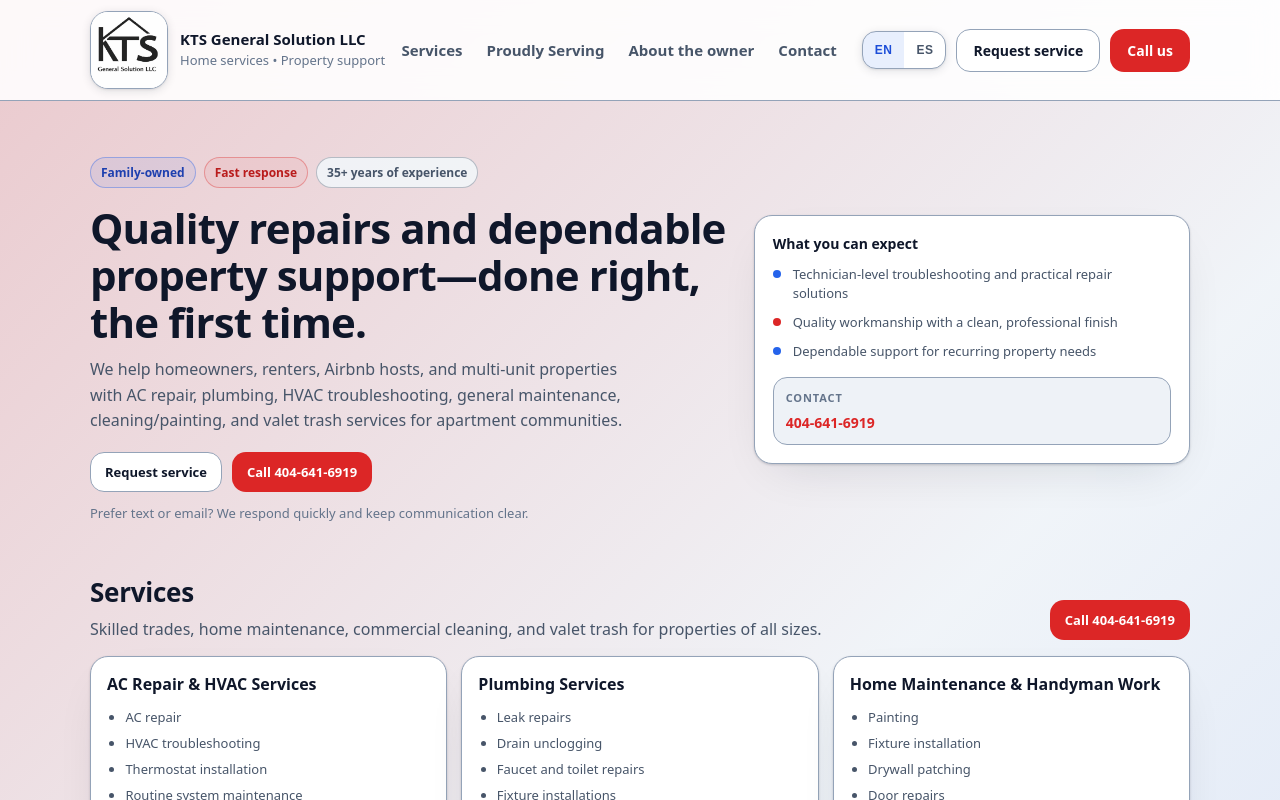
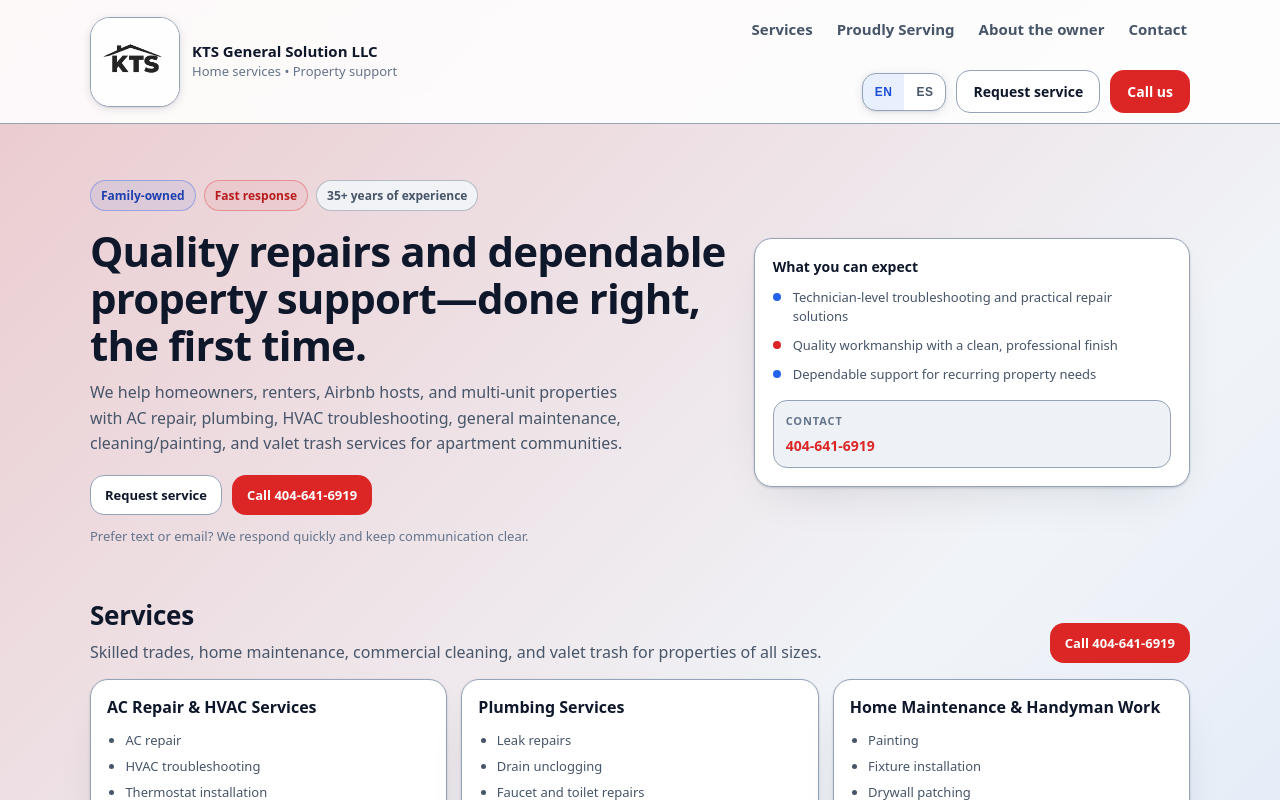
Before and after one commit to sdelgado0125/KTSweb, a React (Vite) app: page / in a window 1280 px wide. Shown: the top 800 px of the page. Built offline with nearby package versions, Linux system fonts and the light colour scheme; no server answers.

Commit message:
Updated Logo to new Logo

```diff
--- a/src/App.jsx
+++ b/src/App.jsx
@@ -472,7 +472,7 @@ export default function App() {
         <div className="container header-inner">
           <a href="#top" className="brand" onClick={() => setNavOpen(false)}>
             <div className="brand-mark" aria-hidden="true">
-              <img className="brand-logo" src="/kts-logo.png" alt="" />
+              <img className="brand-logo" src="/kts-logo.png" alt="KTS logo" />
             </div>
             <div className="brand-text">
               <div className="brand-name">{COMPANY.name}</div>
--- a/src/styles.css
+++ b/src/styles.css
@@ -114,21 +114,26 @@ a:hover {
 }
 
 .brand-mark {
-  height: 78px;
-  width: 78px;
+  height: 90px;
+  width: 90px;
   display: grid;
   place-items: center;
-  border-radius: 18px;
+  border-radius: 20px;
   background: #fff;
   border: 1px solid var(--border);
   box-shadow: 0 1px 2px rgba(15, 23, 42, 0.08), 0 2px 10px rgba(15, 23, 42, 0.12);
   overflow: hidden;
+  padding: 0;
 }
 
+/* Zoom past built-in whitespace in the PNG; overflow clips so KTS reads larger on mobile + desktop */
 .brand-logo {
-  width: 128%;
-  height: 128%;
-  object-fit: cover;
+  width: 100%;
+  height: 100%;
+  object-fit: contain;
+  object-position: center;
+  transform: scale(1.52);
+  transform-origin: center center;
 }
 
 .brand-name {
```
Also changed, not shown: public/kts-logo.png.
